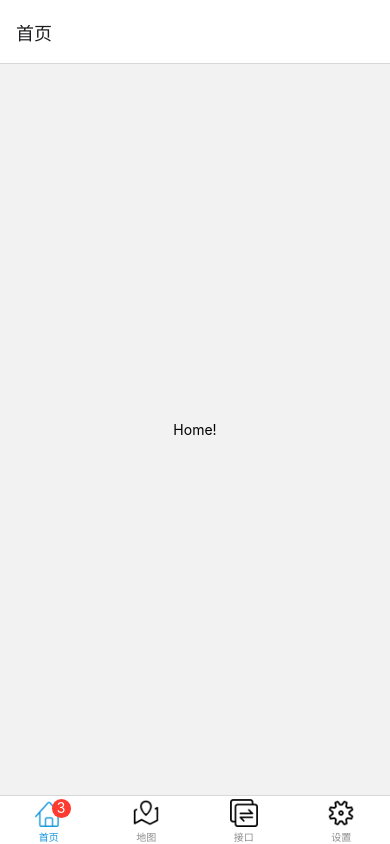
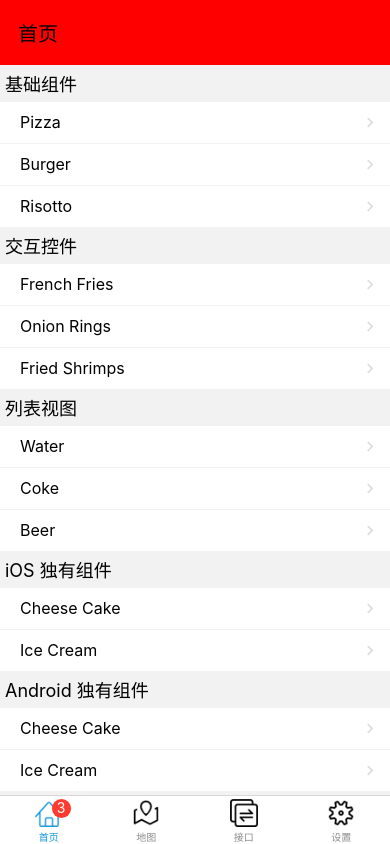
Before and after one commit to king2088/react-native-app-demo, a React Native app: screen /Feed in a window 390 px wide. Built offline with nearby package versions, Linux system fonts and the light colour scheme.

Commit message:
add font icons and modify home page

```diff
--- a/package.json
+++ b/package.json
@@ -15,7 +15,8 @@
     "react": "17.0.2",
     "react-native": "0.65.1",
     "react-native-safe-area-context": "^3.3.0",
-    "react-native-screens": "^3.5.0"
+    "react-native-screens": "^3.5.0",
+    "react-native-vector-icons": "^8.1.0"
   },
   "devDependencies": {
     "@babel/core": "^7.15.0",
--- /dev/null
+++ b/src/components/list-item-border-bootom/list-item-border-bootom.js
@@ -0,0 +1,51 @@
+import React, { Component } from 'react';
+import { Text, View, StyleSheet, TouchableHighlight } from 'react-native';
+import MaterialCommunityIcons from 'react-native-vector-icons/MaterialCommunityIcons';
+
+class Item extends Component {
+    constructor(props) {
+        super(props)
+    }
+
+    onPress() {
+
+    }
+
+    render() {
+        return (
+            <TouchableHighlight onPress={this.onPress}>
+                <View style={styles.item}>
+                    <View style={styles.titleWrap}>
+                        <Text style={styles.title}>{this.props.title}</Text>
+                    </View>
+                    <View style={styles.listIcons}>
+                        <MaterialCommunityIcons name="chevron-right" color={'#ddd'} size={20}/>
+                    </View>
+                </View>
+            </TouchableHighlight>
+        )
+    };
+}
+
+const styles = StyleSheet.create({
+    item: {
+        backgroundColor: "#fff",
+        padding: 10,
+        paddingLeft: 20,
+        marginVertical: 0.5,
+        flexDirection: "row",
+    },
+    titleWrap: {
+        flex: 0.9,
+    },
+    listIcons: {
+        flex: 0.1,
+        // textAlign: 'right',
+        alignItems: 'flex-end'
+    },
+    title: {
+        fontSize: 16
+    }
+})
+
+export default Item
--- a/src/pages/home/home.js
+++ b/src/pages/home/home.js
@@ -1,12 +1,60 @@
 import React from 'react';
-import { Text, View, Image, StyleSheet } from 'react-native';
+import { Text, View, StyleSheet, SectionList } from 'react-native';
+import Item from '../../components/list-item-border-bootom/list-item-border-bootom'
 
-function HomeScreen() {
+const DATA = [
+    {
+        title: "基础组件",
+        data: ["Pizza", "Burger", "Risotto"]
+    },
+    {
+        title: "交互控件",
+        data: ["French Fries", "Onion Rings", "Fried Shrimps"]
+    },
+    {
+        title: "列表视图",
+        data: ["Water", "Coke", "Beer"]
+    },
+    {
+        title: "iOS 独有组件",
+        data: ["Cheese Cake", "Ice Cream"]
+    },
+    {
+        title: "Android 独有组件",
+        data: ["Cheese Cake", "Ice Cream"]
+    },
+    {
+        title: '其他',
+        data: ["Cheese Cake", "Ice Cream"]
+    }
+];
+
+const HomeScreen = () => {
     return (
-        <View style={{ flex: 1, justifyContent: 'center', alignItems: 'center' }}>
-            <Text>Home!</Text>
+        <View style={styles.container}>
+            <SectionList
+                sections={DATA}
+                keyExtractor={(item, index) => item + index}
+                renderItem={({ item }) => <Item title={item} />}
+                renderSectionHeader={({ section: { title } }) => (
+                    <Text style={styles.header}>{title}</Text>
+                )}
+            />
         </View>
     );
 }
 
+const styles = StyleSheet.create({
+    container: {
+        flex: 1,
+    },
+    header: {
+        fontSize: 18,
+        backgroundColor: "#f2f2f2",
+        marginTop: 5,
+        marginBottom: 5,
+        marginLeft: 5
+    }
+})
+
 export default HomeScreen
--- a/src/pages/tabs/tabs.js
+++ b/src/pages/tabs/tabs.js
@@ -1,25 +1,39 @@
-import React from 'react';
-import { Text, View, Image, StyleSheet } from 'react-native';
-import { createBottomTabNavigator } from '@react-navigation/bottom-tabs';
-import HomeIcon from  '../../../assets/images/home.png'
+import React from 'react'
+import { Image, StyleSheet, Text, View } from 'react-native'
+import { createBottomTabNavigator } from '@react-navigation/bottom-tabs'
+import { getHeaderTitle } from '@react-navigation/elements';
+import HomeIcon from '../../../assets/images/home.png'
 import HomeIconActive from '../../../assets/images/home-active.png'
-import MapIcon from  '../../../assets/images/map.png'
-import MapIconActive from  '../../../assets/images/map-active.png'
-import ApiIcon from  '../../../assets/images/api.png'
-import ApiIconActive from  '../../../assets/images/api-active.png'
-import SettingIcon from  '../../../assets/images/setting.png'
-import SettingIconActive from  '../../../assets/images/setting-active.png'
+import MapIcon from '../../../assets/images/map.png'
+import MapIconActive from '../../../assets/images/map-active.png'
+import ApiIcon from '../../../assets/images/api.png'
+import ApiIconActive from '../../../assets/images/api-active.png'
+import SettingIcon from '../../../assets/images/setting.png'
+import SettingIconActive from '../../../assets/images/setting-active.png'
 
-import HomeScreen from '../home/home';
-import MapScreen from '../map/map';
-import ApiScreen from '../api/api';
-import SettingScreen from '../setting/setting';
+// import { MaterialCommunityIcons } from '@expo/vector-icons'; // 可以使用material icons 使用方法
+/**
+<Tab.Screen
+    name="Feed"
+    component={Feed}
+    options={{
+        tabBarLabel: 'Home',
+        tabBarIcon: ({ color, size }) => (
+        <MaterialCommunityIcons name="home" color={color} size={size} />
+        ),
+    }}
+/>
+**/
+
+import HomeScreen from '../home/home'
+import MapScreen from '../map/map'
+import ApiScreen from '../api/api'
+import SettingScreen from '../setting/setting'
+
 
 const Tab = createBottomTabNavigator();
 
-
-
-function Tabs() {
+const Tabs = () => {
     const screenOptionss = ({ route }) => {
         return {
             tabBarIcon: ({ focused, color, size }) => {
@@ -30,9 +44,17 @@ function Tabs() {
                     setting: focused ? SettingIconActive : SettingIcon
                 }
                 //可以返回任何组件
-                return <Image source={icons[(route.name).toLowerCase()]} style={styles.tabIcons}/>
+                return <Image source={icons[(route.name).toLowerCase()]} style={styles.tabIcons} />
             },
             tabBarActiveTintColor: '#1296db',
+            // header部分
+            header: ({ navigation, route, options }) => {
+                const title = getHeaderTitle(options, route.name);
+                console.log('navigation', navigation.canGoBack(), route, options);
+                return <View style={{ padding: 18, backgroundColor: 'red' }}>
+                    <Text style={{fontSize:20}}>{title}</Text>
+                </View>;
+            }
         }
     }
     return (
@@ -47,9 +69,9 @@ function Tabs() {
 
 const styles = StyleSheet.create({
     tabIcons: {
-      width: 28,
-      height: 28,
+        width: 28,
+        height: 28,
     }
-  });
+})
 
 export default Tabs
```
Also changed, not shown: 23 other files (tests, documents, lock files or other folders).
